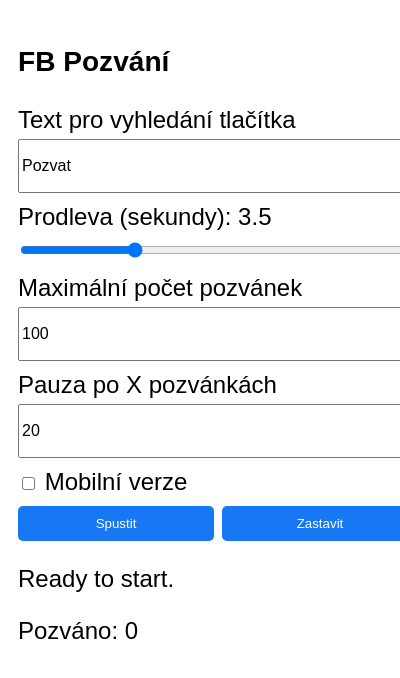
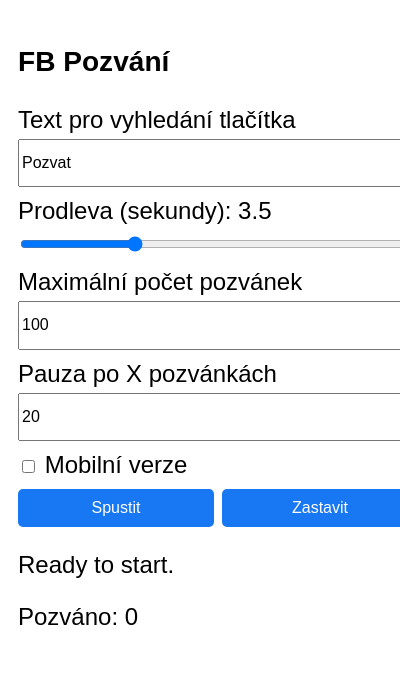
Before and after one commit to mathew8e/inviter, a browser extension: page popup.html in a window 400 px wide. Shown: the top 678 px of the page. Drawn offline with Linux system fonts and the light colour scheme.

Commit message:
font size by view height and view widht

```diff
--- a/popup.html
+++ b/popup.html
@@ -8,7 +8,7 @@
             width: 400px;
             padding: 10px;
             font-family: sans-serif;
-            font-size: 1.5rem;
+            font-size: 6vw;
         }
 
 
@@ -20,7 +20,7 @@
             color: white;
             border: none;
             border-radius: 5px;
-            font-size: 1.5 rem;
+            font-size: 4vw;
         }
 
         .input-group {
@@ -34,9 +34,9 @@
 
         input[type="text"],
         input[type="number"] {
-            height: 3rem;
+            height: 5vh;
             width: 100%;
-            font-size: 1rem;
+            font-size: 4vw;
         }
 
         input[type="range"] {
```
